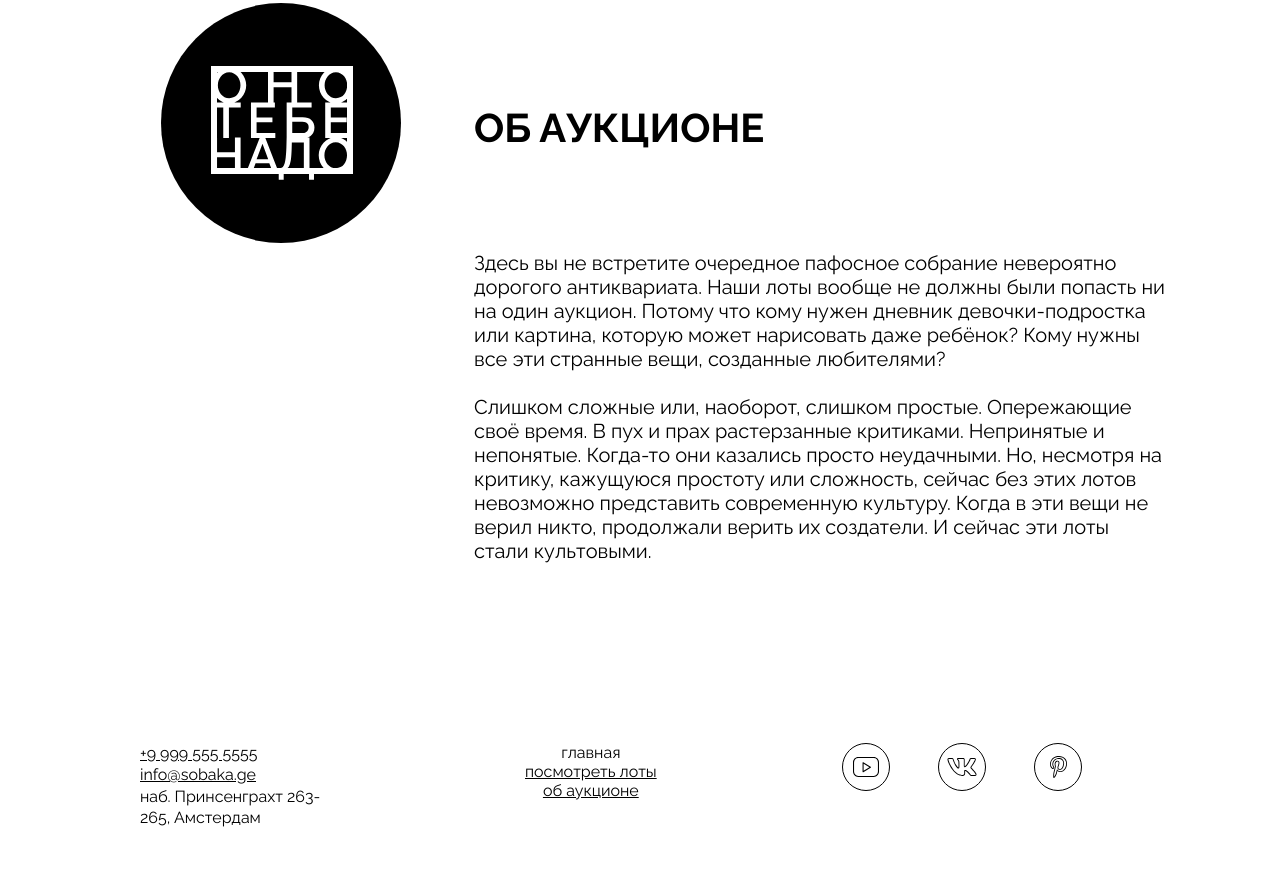
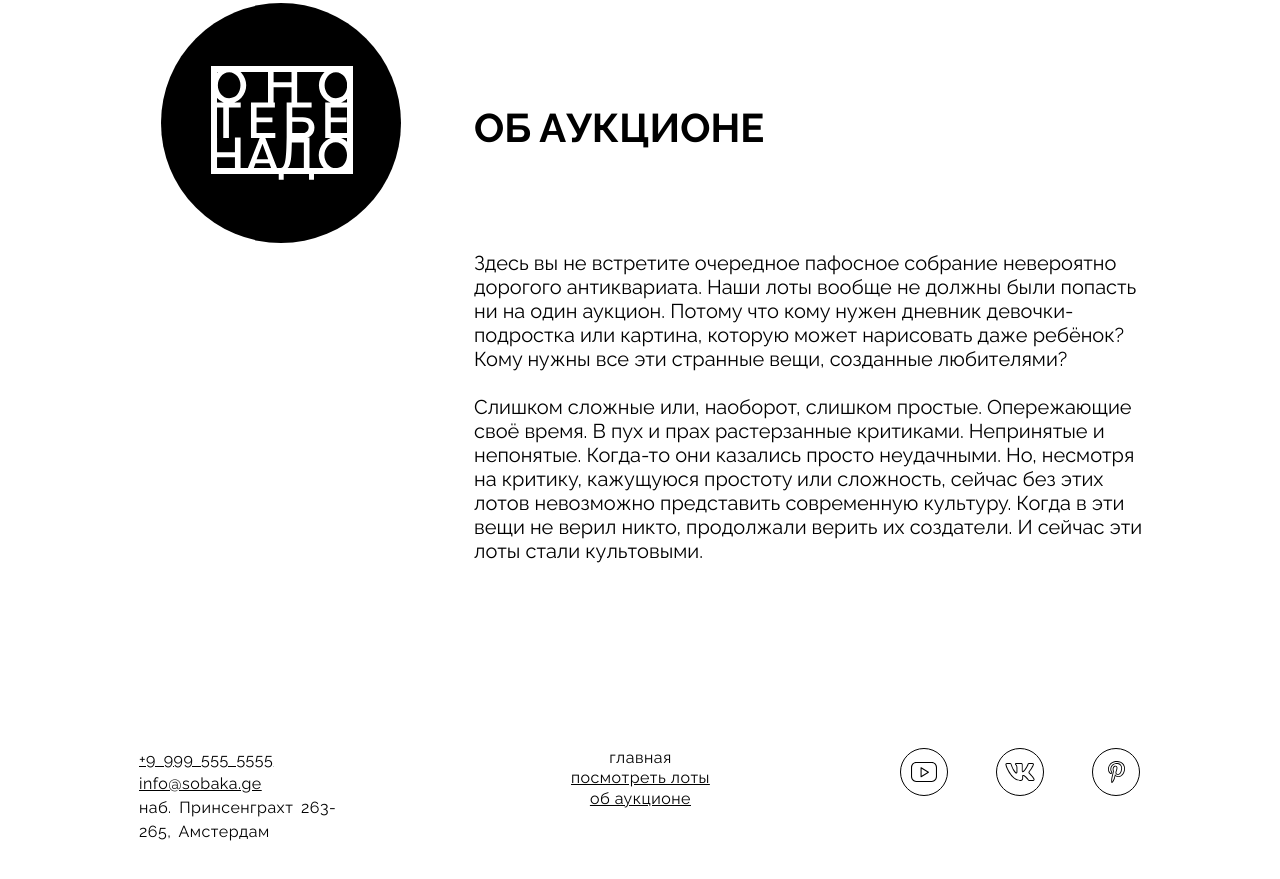
Before and after one commit to uglymarrow/ono-tebe-nado, a plain HTML site: page index.html in a window 1280 px wide. Shown: the part 2101-2980 px from the top of the page. Drawn offline with Linux system fonts and the light colour scheme.

Commit message:
with pixel perfect before style check

```diff
--- a/styles/style.css
+++ b/styles/style.css
@@ -105,13 +105,19 @@
 }
 
 .cover__description {
-  font-size: 22px;
   color: #fff;
   padding: 0 50px 51px 78px;
   text-transform: uppercase;
   display: flex;
   justify-content: space-between;
+  align-items: baseline;
   font-weight: normal;
+}
+
+.cover__description-text {
+  font-size: 22px;
+  vertical-align: bottom;
+  word-spacing: 0.85em;
 }
 
 .bet-button {
@@ -206,17 +212,18 @@
 
 .about {
   display: flex;
-  padding: 181px 24px 180px 71px;
+  /* padding: 181px 24px 180px 71px; */
+  padding: 181px 40px 180px 71px;
   flex-wrap: nowrap;
   font-family: Raleway, sans-serif;
 }
 
 .about__column:nth-child(odd) {
-  flex-grow: 1;
+  /*flex-grow: 1;*/
 }
 
 .about__column:nth-child(even) {
-  flex-grow: 2;
+  /*flex-grow: 2;*/
   padding-left: 73px;
 }
 
@@ -252,15 +259,29 @@
 }
 
 .footer {
-  padding-left: 50px;
+  display: grid;
+  grid-template-columns: repeat(3, 1fr);
+  column-gap: 100px;
+  padding-left: 49px;
   padding-right: 50px;
   padding-bottom: 88px;
-  display: flex;
-  gap: 185px;
+  padding-top: 5px;
+  font-family: Raleway, sans-serif;
 }
 
 .footer__address {
-  width: 200px;
+  /* width: 200px; */
+  width: 203px;
+  grid-column-start: span 1 ;
+  align-self: center;
+  letter-spacing: 0.03em;
+  line-height: 1.5;
+  word-spacing: 0.2em;
+}
+
+.footer__menu {
+  grid-column: 3/6;
+  justify-self: start;
 }
 
 .footer__menu-list {
@@ -268,6 +289,8 @@
   display: flex;
   flex-direction: column;
   align-items: center;
+  letter-spacing: 0.03em;
+  line-height: 1.3;
 }
 
 .footer__social-list {
@@ -275,6 +298,7 @@
   display: flex;
   flex-wrap: nowrap;
   gap: 48px;
+  grid-column: 6/7;
 }
 
 .footer__social-icon {
```
Also changed, not shown: index.html (+1 -2 lines).
